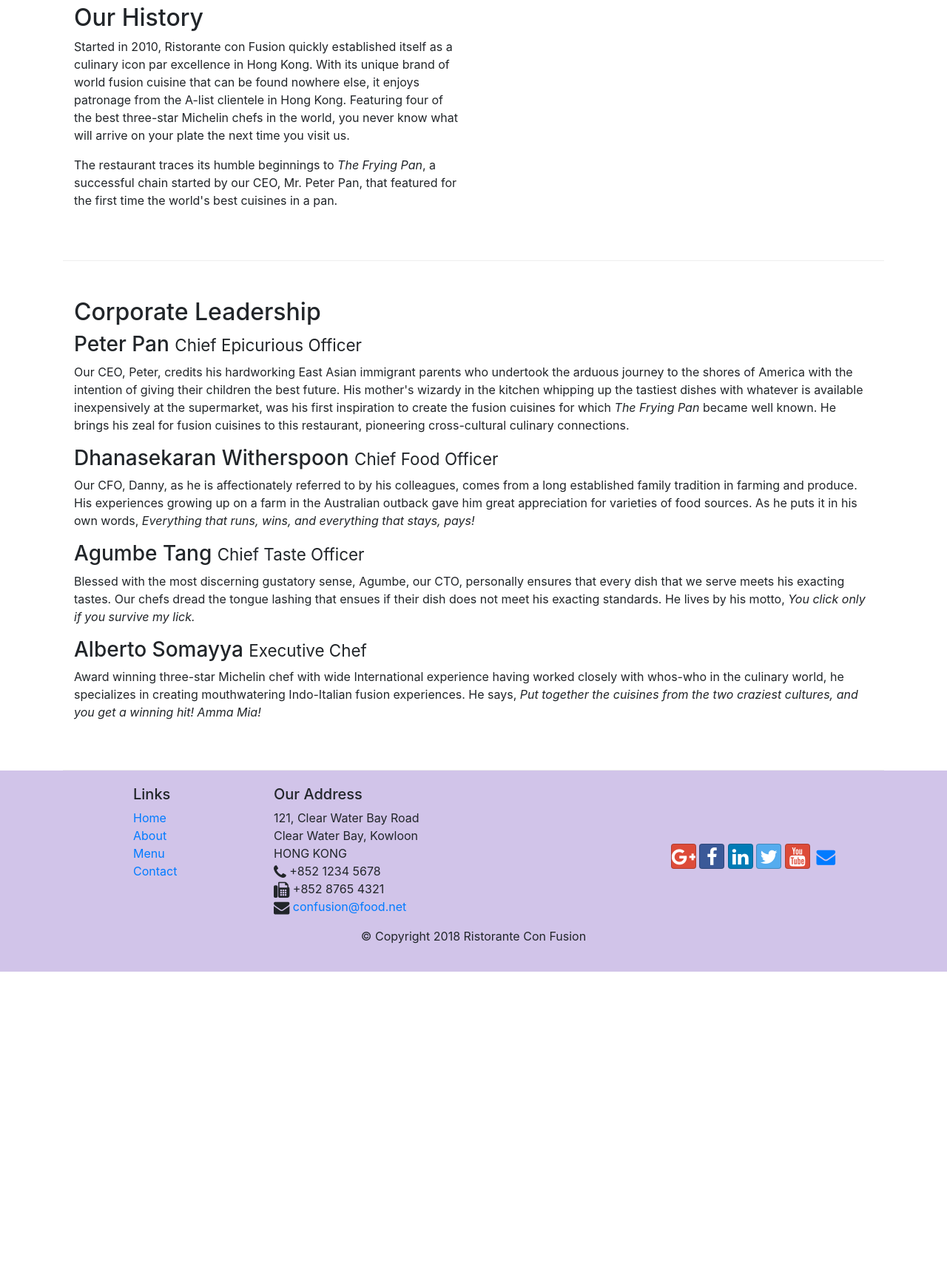
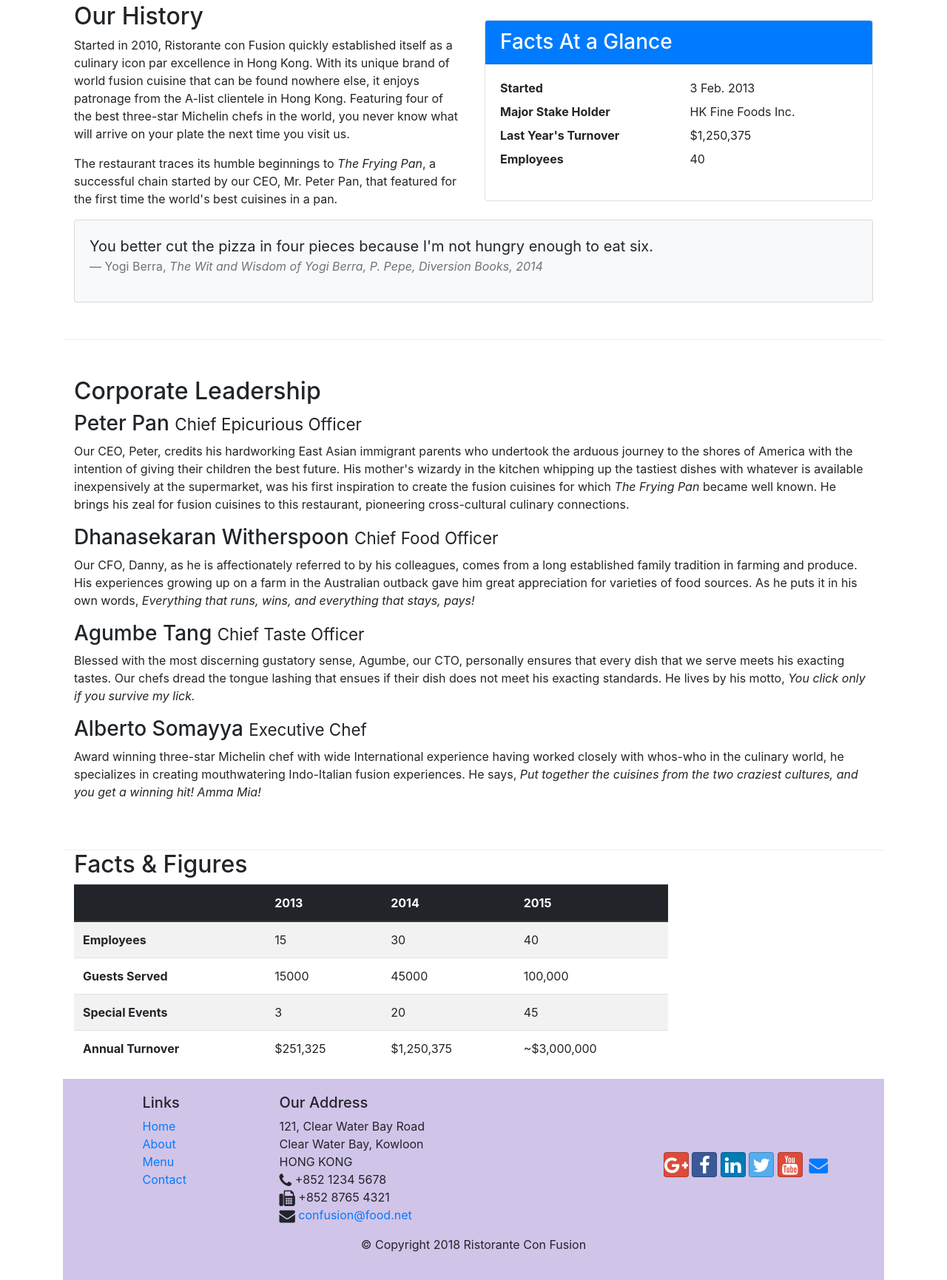
Before and after one commit to iwanevandersyema/conFusion, a website: page aboutus.html in a window 1280 px wide. Shown: the part 489-2220 px from the top of the page at 74% size. Before the commit the page ends 1803 px from the top, so only its background shows below. Drawn offline with nearby package versions, Linux system fonts and the light colour scheme.

Commit message:
Tables and Cards

```diff
--- a/aboutus.html
+++ b/aboutus.html
@@ -64,7 +64,36 @@
                 <p>Started in 2010, Ristorante con Fusion quickly established itself as a culinary icon par excellence in Hong Kong. With its unique brand of world fusion cuisine that can be found nowhere else, it enjoys patronage from the A-list clientele in Hong Kong.  Featuring four of the best three-star Michelin chefs in the world, you never know what will arrive on your plate the next time you visit us.</p>
                 <p>The restaurant traces its humble beginnings to <em>The Frying Pan</em>, a successful chain started by our CEO, Mr. Peter Pan, that featured for the first time the world's best cuisines in a pan.</p>
             </div>
-            <div>
+            <div class="col-sm">
+                <div class="card">
+                    <h3 class="card-header bg-primary text-white">Facts At a Glance</h3>
+                    <div class="card-body">
+                        <dl class="row">
+                            <dt class="col-6">Started</dt>
+                            <dd class="col-3">3 Feb. 2013</dd>
+                            <dt class="col-6">Major Stake Holder</dt>
+                            <dd class="col-6">HK Fine Foods Inc.</dd>
+                            <dt class="col-6">Last Year's Turnover</dt>
+                            <dd class="col-6">$1,250,375</dd>
+                            <dt class="col-6">Employees</dt>
+                            <dd class="col-6">40</dd>
+                        </dl>
+                    </div>
+                </div>
+            </div>
+            <div class="col-12">
+                <div class="card card-body bg-light">
+                    <blockquote class="blockquote">
+                        <p class="mb-0">You better cut the pizza in four pieces
+                            because I'm not hungry enough to eat six.
+                        </p>
+                        <footer class="blockquote-footer">Yogi Berra,
+                            <cite title="Source Title">The Wit and Wisdom of
+                                Yogi Berra, P. Pepe, Diversion Books, 2014
+                            </cite>
+                        </footer>
+                    </blockquote>
+                </div>
             </div>
         </div>
 
@@ -82,6 +111,49 @@
                 <p class="d-none d-sm-block">Award winning three-star Michelin chef with wide International experience having worked closely with whos-who in the culinary world, he specializes in creating mouthwatering Indo-Italian fusion experiences. He says, <em>Put together the cuisines from the two craziest cultures, and you get a winning hit! Amma Mia!</em></p>
             </div>
        </div>
+    <div class="="row row-content>
+            <div class="col-12 col-sm-9">
+                <h2>Facts &amp; Figures</h2>
+                <div class="table-responsive">
+                    <table class="table table-striped">
+                        <thead class="thead-dark">
+                            <tr>
+                                <th>&nbsp;</th>
+                                <th>2013</th>
+                                <th>2014</th>
+                                <th>2015</th>
+                            </tr>
+                        </thead>
+                        <tbody>
+                            <tr>
+                                <th>Employees</th>
+                                <td>15</td>
+                                <td>30</td>
+                                <td>40</td>
+                            </tr>
+                            <tr>
+                                <th>Guests Served</th>
+                                <td>15000</td>
+                                <td>45000</td>
+                                <td>100,000</td>
+                            </tr>
+                            <tr>
+                                <th>Special Events</th>
+                                <td>3</td>
+                                <td>20</td>
+                                <td>45</td>
+                            </tr>
+                            <tr>
+                                <th>Annual Turnover</th>
+                                <td>$251,325</td>
+                                <td>$1,250,375</td>
+                                <td>~$3,000,000</td>
+                            </tr>
+                        </tbody>
+                    </table>
+                </div>
+            </div>
+            <div class="col-12 col-sm-3"></div>
 
     </div>
 
```
